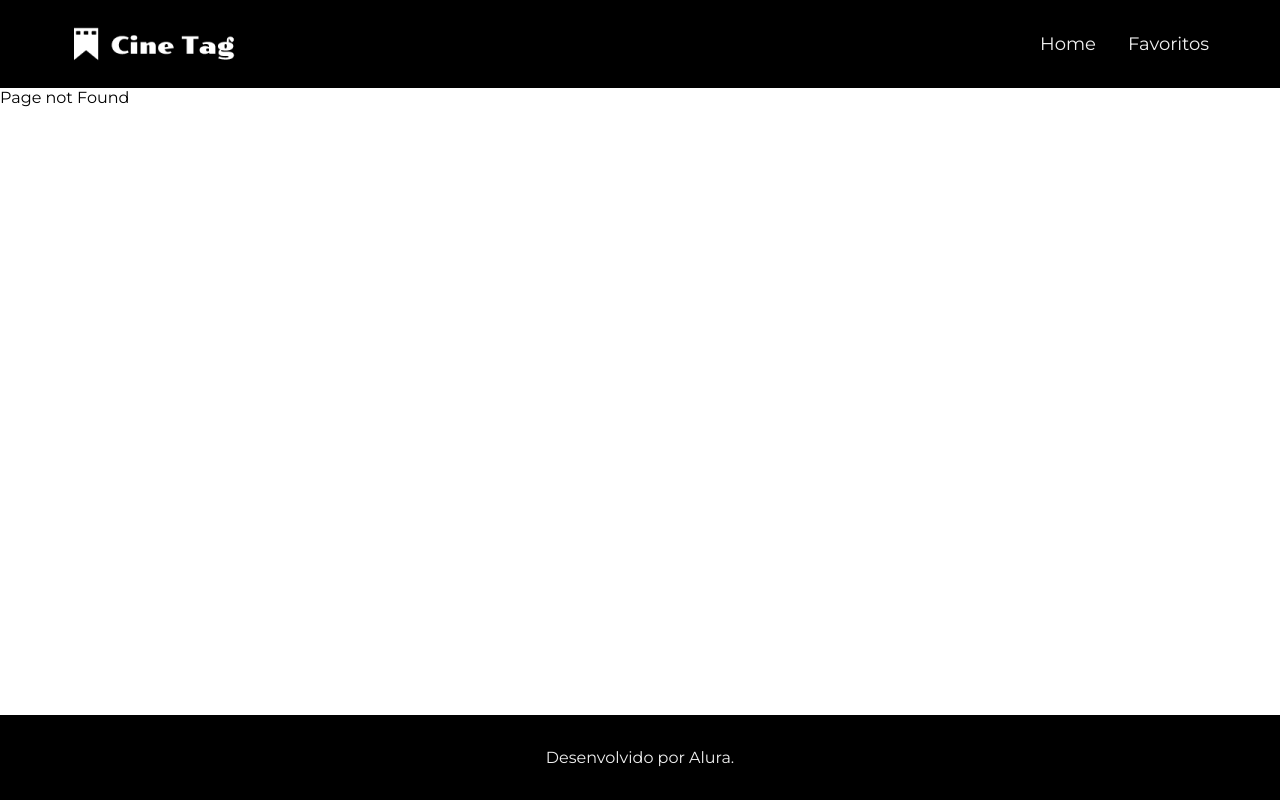
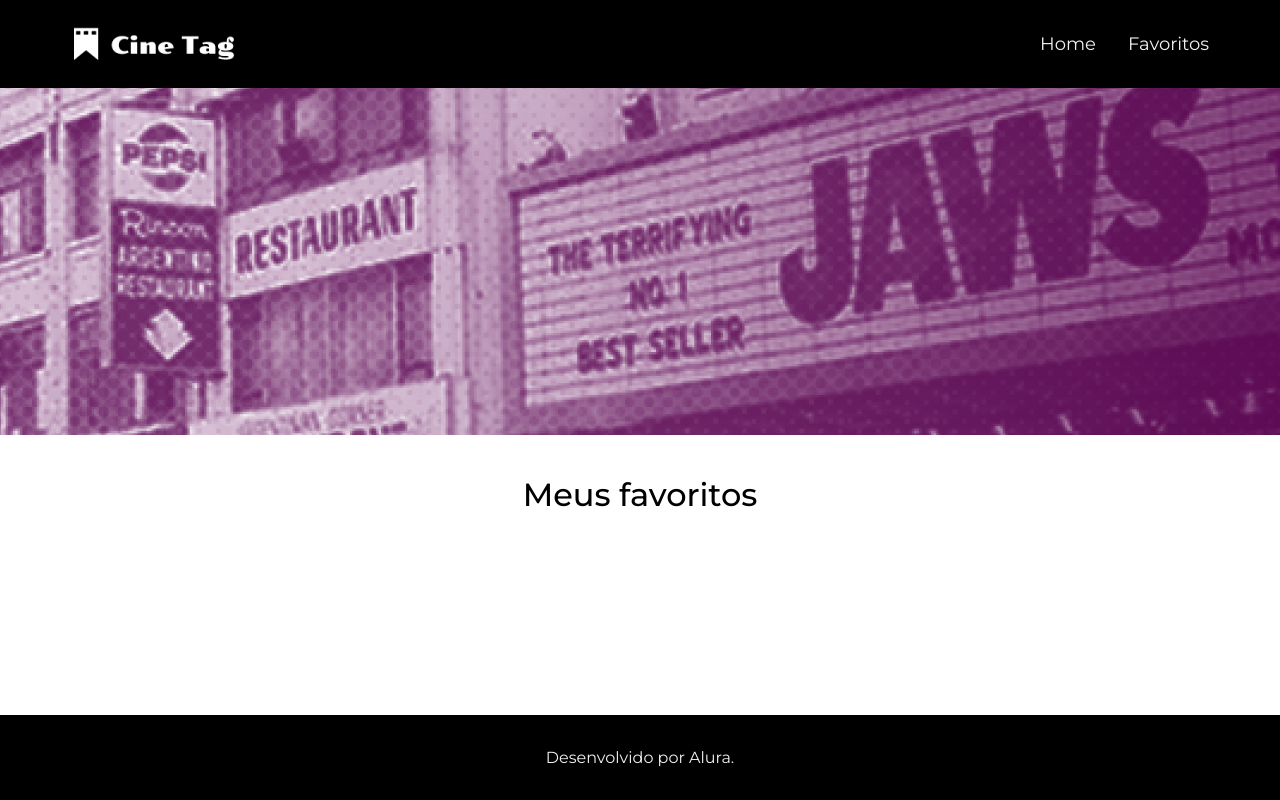
Before and after one commit to MatheusTrindade5201/cine-tag, a React (Vite) app: page /favoritos in a window 1280 px wide. Before the commit this address had no page. Built offline with nearby package versions, Linux system fonts and the light colour scheme.

Commit message:
feat: creating the favorite page

```diff
--- /dev/null
+++ b/src/pages/Favorites/index.jsx
@@ -0,0 +1,20 @@
+import style from '@/styles/Favorites.module.css'
+import { useFavoriteContext } from '@/common/context/favorite'
+import Movies from '@/components/Movies/index'
+import Banner from '@/components/Banner/index'
+import Title from '@/components/Title/index'
+
+const FavoritesPage = () => {
+
+    const { favorites } = useFavoriteContext()
+
+    return (
+        <>
+            <Banner image={'/images/BannerFavoritos.png'} />
+            <Title>Meus favoritos</Title>
+            <Movies MovieList={favorites} />
+        </>
+    )
+}
+
+export default FavoritesPage
--- a/src/routes.jsx
+++ b/src/routes.jsx
@@ -2,6 +2,7 @@
 import { FavoriteProvider } from "./common/context/favorite"
 import Footer from "./components/Footer"
 import HeaderBar from "./components/Header"
+import FavoritesPage from "./pages/Favorites/index"
 import Home from "./pages/Home"
 
 const AppRoutes = () => {
@@ -11,6 +12,7 @@
                 <FavoriteProvider>
                     <Routes>
                         <Route path="/" exact element={<Home />} />
+                        <Route path={'/favoritos'} element={<FavoritesPage />} />
                         <Route path="/*" element={<p>Page not Found</p>} />
                     </Routes>
                 </FavoriteProvider>
```
Also changed, not shown: public/images/BannerFavoritos.png (renamed from public/images/Banner Favoritos.png), src/styles/Favorites.module.css (added).
